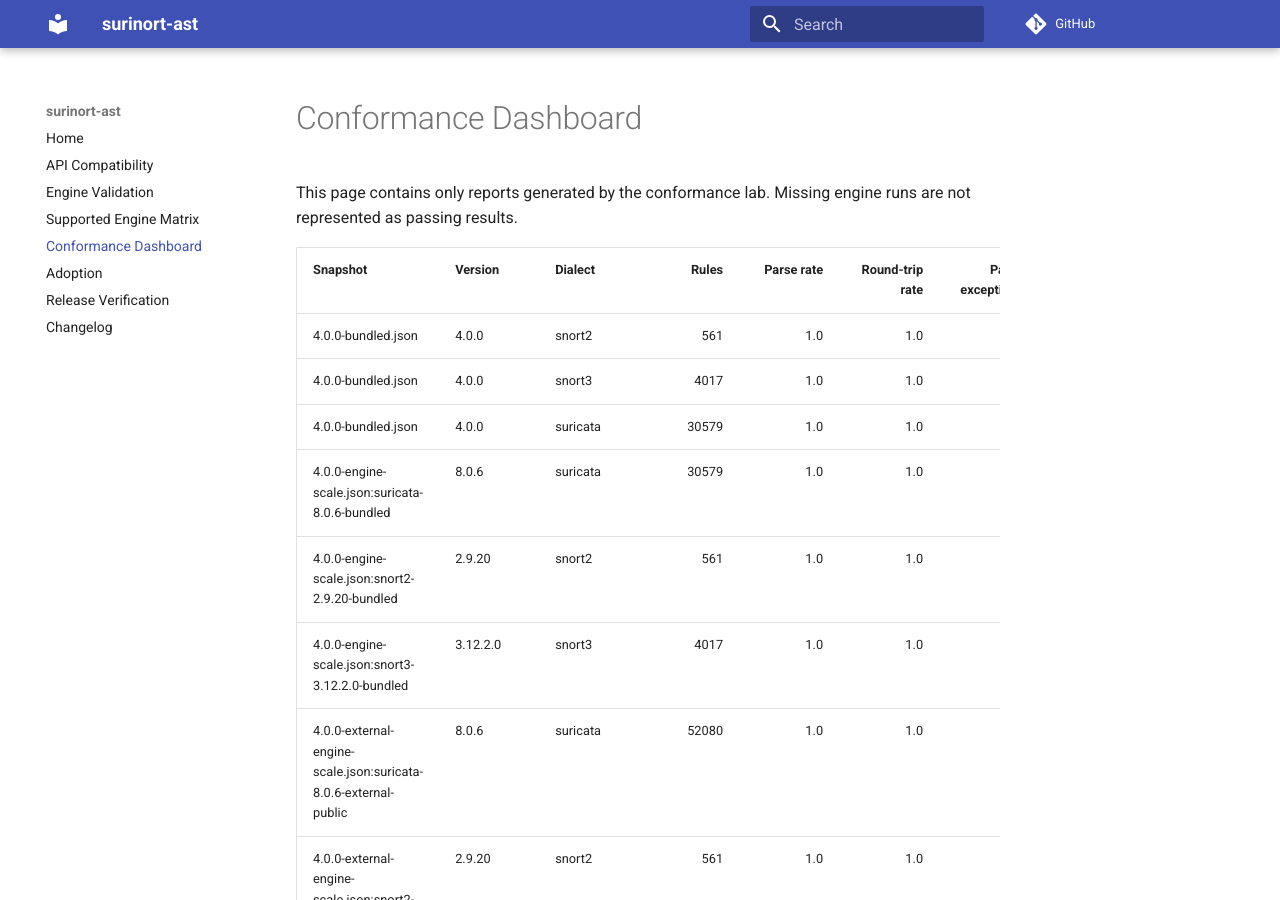
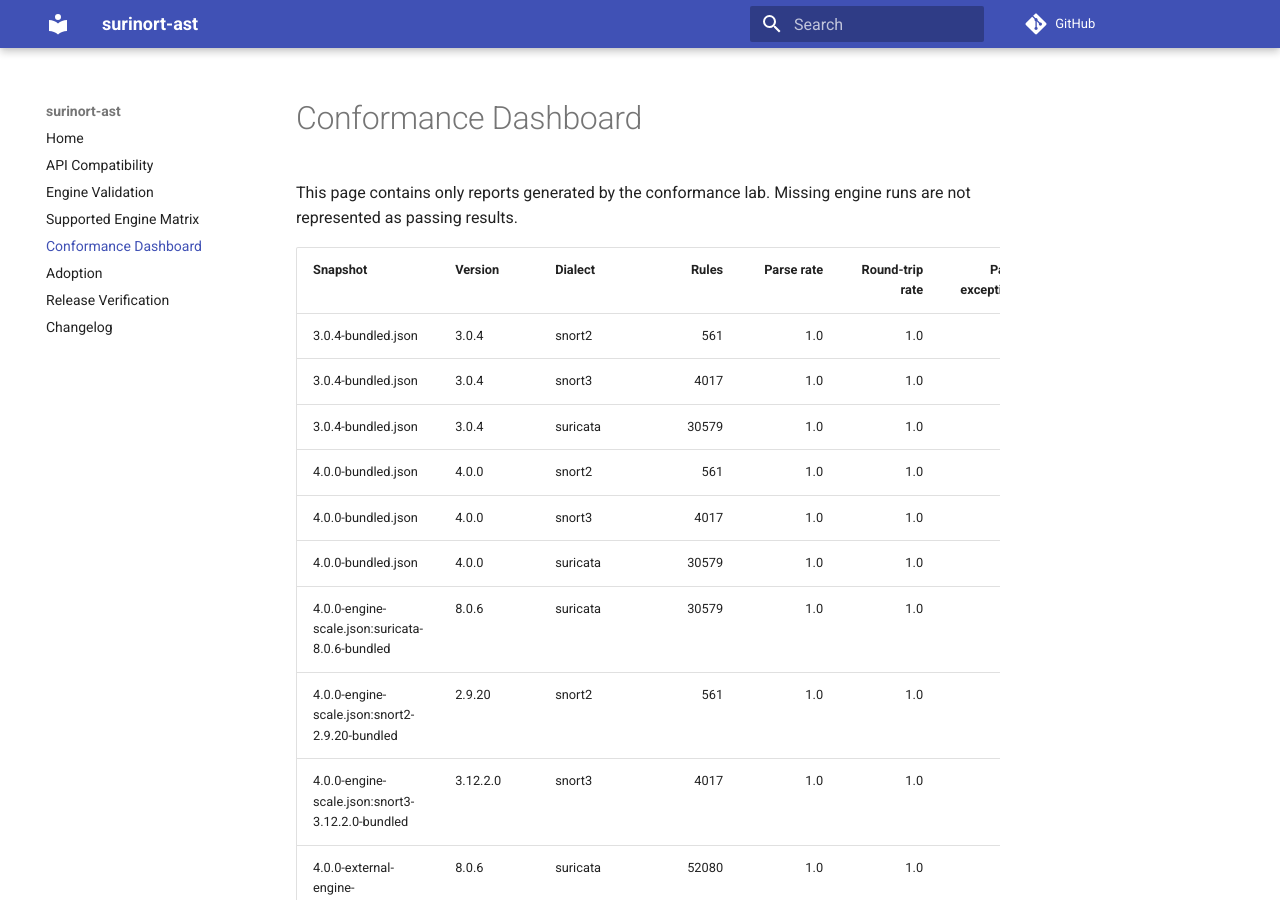
Before and after one commit to seifreed/surinort-ast, an MkDocs documentation site: the page built from docs/conformance-dashboard.md, in a window 1280 px wide and 900 px high. Built offline with MkDocs 1.6.1 and Material for MkDocs 9.7.7, drawn with Linux system fonts in a browser that asks for light colours; comment, search, counter and statistics services are not loaded.

Commit message:
docs: publish v3.0.4 conformance history

```diff
--- a/docs/conformance-dashboard.md
+++ b/docs/conformance-dashboard.md
@@ -4,6 +4,9 @@
 
 | Snapshot | Version | Dialect | Rules | Parse rate | Round-trip rate | Parse exceptions | Errors by keyword | Unexpected failures | Rules/s | Peak MB |
 | --- | --- | --- | ---: | ---: | ---: | ---: | --- | ---: | ---: | ---: |
+| 3.0.4-bundled.json | 3.0.4 | snort2 | 561 | 1.0 | 1.0 | 0 | - | 0 | 275.57467065156 | 27.973848 |
+| 3.0.4-bundled.json | 3.0.4 | snort3 | 4017 | 1.0 | 1.0 | 0 | - | 0 | 275.57467065156 | 27.973848 |
+| 3.0.4-bundled.json | 3.0.4 | suricata | 30579 | 1.0 | 1.0 | 0 | - | 0 | 275.57467065156 | 27.973848 |
 | 4.0.0-bundled.json | 4.0.0 | snort2 | 561 | 1.0 | 1.0 | 0 | - | 0 | 329.0804600900002 | 27.973848 |
 | 4.0.0-bundled.json | 4.0.0 | snort3 | 4017 | 1.0 | 1.0 | 0 | - | 0 | 329.0804600900002 | 27.973848 |
 | 4.0.0-bundled.json | 4.0.0 | suricata | 30579 | 1.0 | 1.0 | 0 | - | 0 | 329.0804600900002 | 27.973848 |
```
Also changed, not shown: 1 other file.
